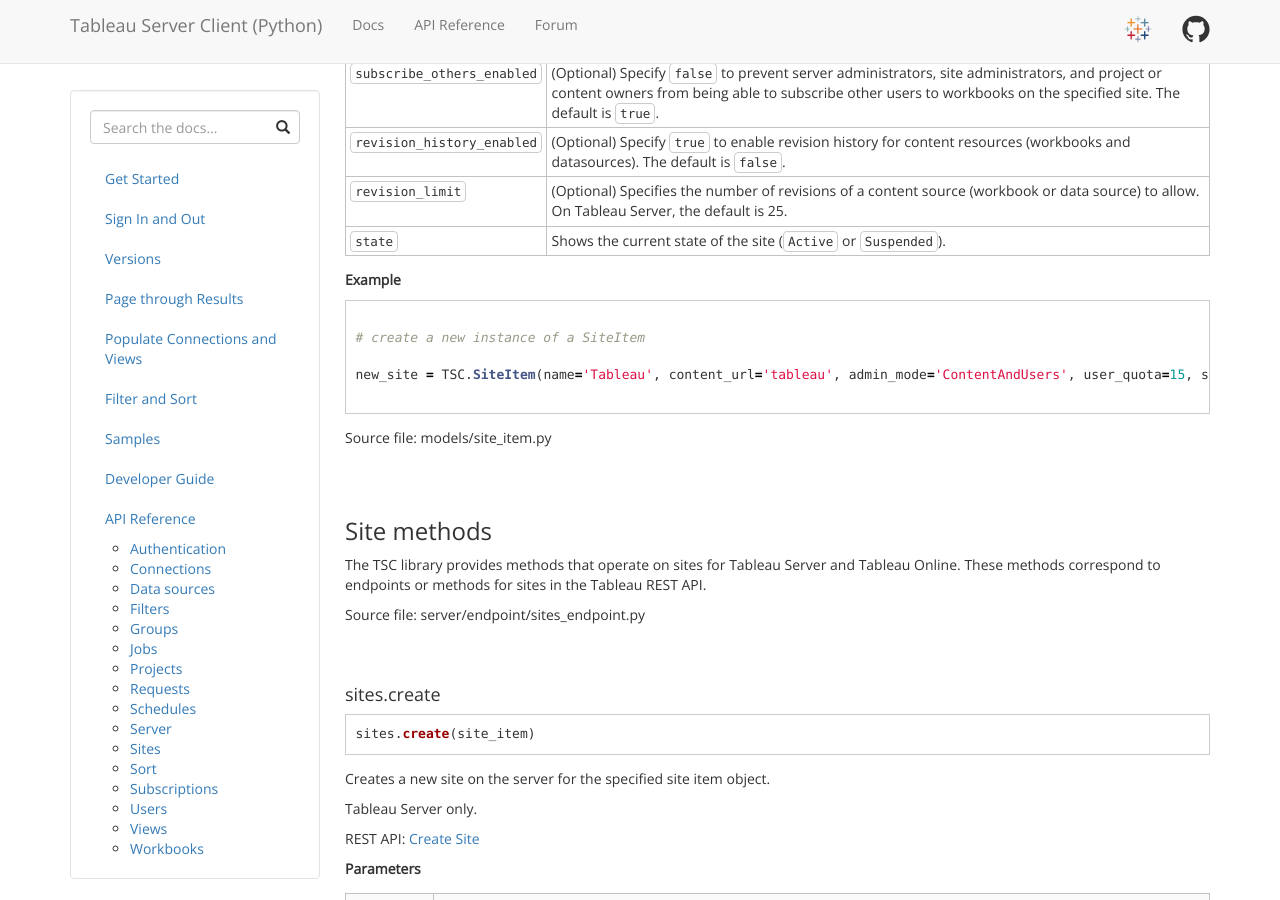
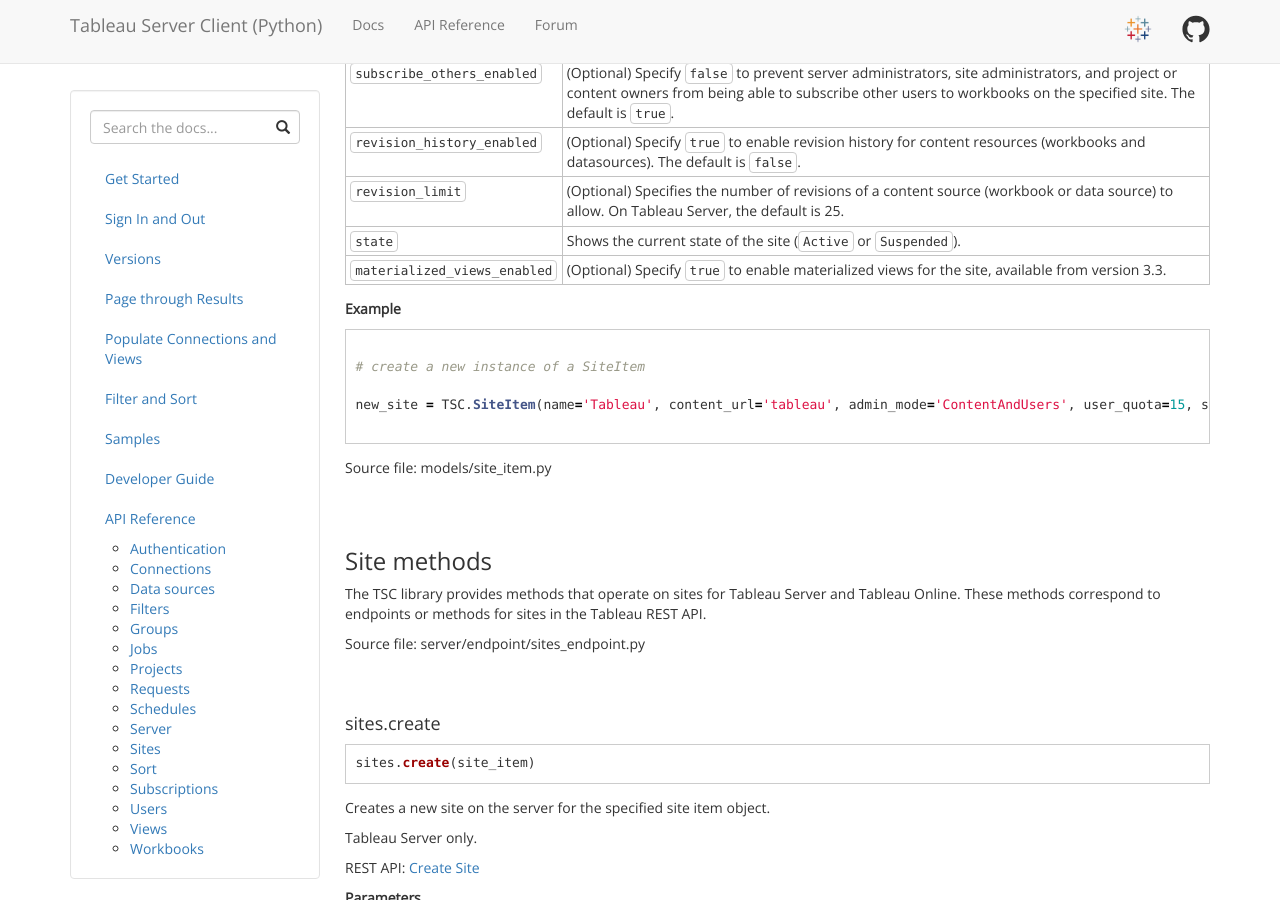
Before and after one commit to tableau/server-client-python, a Jekyll site: the page built from docs/api-ref.md, in a window 1280 px wide and 900 px high, scrolled down 37943 px. Built offline with Jekyll 4.4.1, drawn with Linux system fonts in a browser that asks for light colours; some of the changed text lies outside the part shown.

Commit message:
Added description for materialized_views_enabled
From REST API version 3.3 we support turn on materialized views for site/workbook, added description to update materialized views settings.

```diff
--- a/docs/api-ref.md
+++ b/docs/api-ref.md
@@ -2048,6 +2048,7 @@
 `revision_history_enabled` |  (Optional) Specify `true` to enable revision history for content resources (workbooks and datasources). The default is `false`.
 `revision_limit` | (Optional) Specifies the number of revisions of a content source (workbook or data source) to allow. On Tableau Server, the default is 25.
 `state` | Shows the current state of the site (`Active` or `Suspended`).
+`materialized_views_enabled` | (Optional) Specify `true` to enable materialized views for the site, available from version 3.3.
 
 
 **Example**
@@ -3175,6 +3176,7 @@
 `tags` |  The tags that have been added to the workbook.
 `updated_at` |  The date and time when the workbook was last updated.
 `views`   | The list of views (`ViewItem`) for the workbook. You must first call the [workbooks.populate_views](#workbooks.populate_views) method to access this data. See the [ViewItem class](#viewitem-class).
+`materialized_views_enabled` | Specify `true` to enable materialized views for the workbook, available from version 3.3.
 
 
 
```
